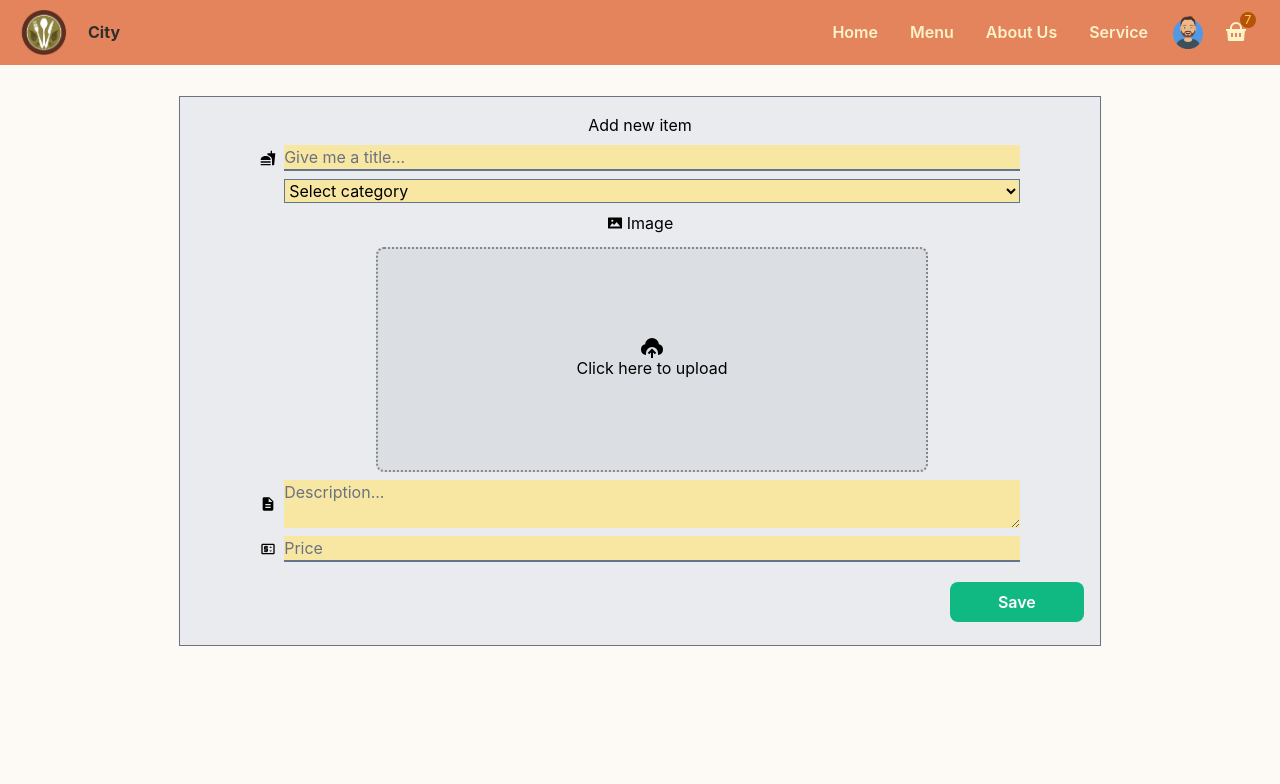
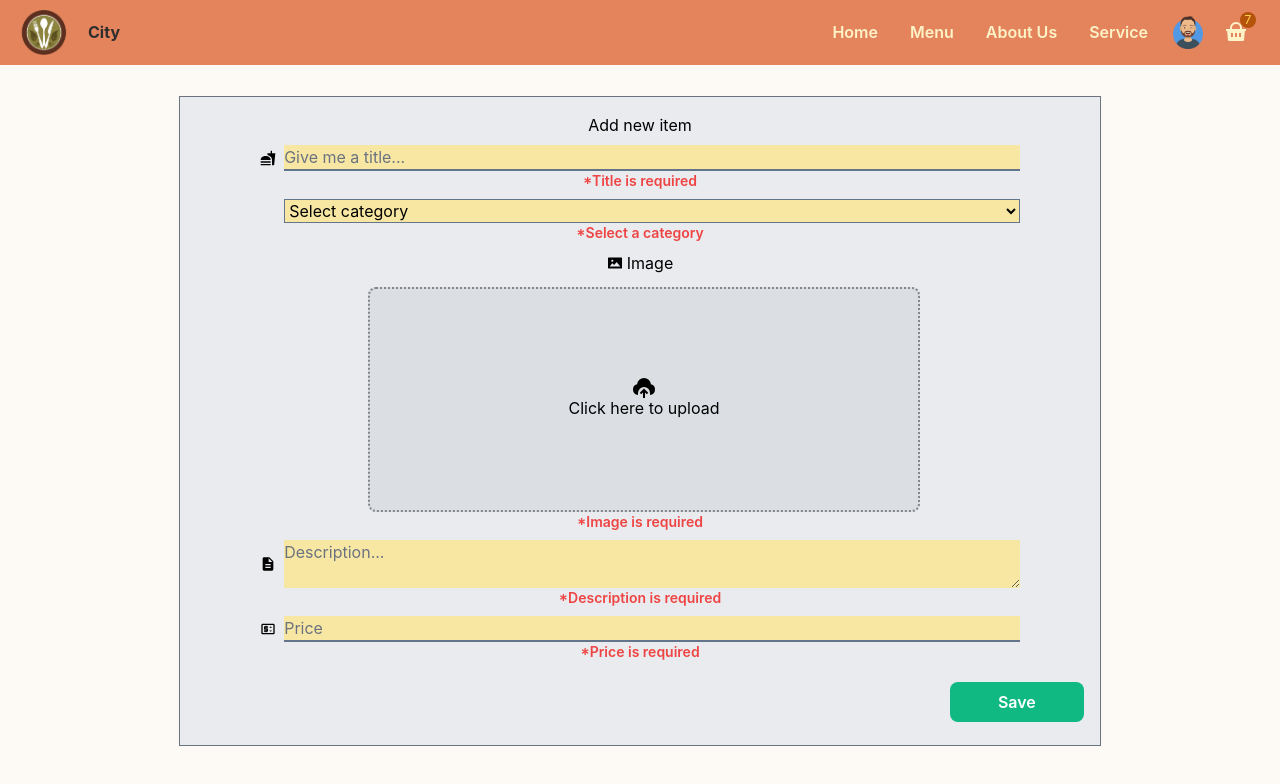
Before and after one commit to SvenAndreas/devFood, a React (Create React App) app: page /createItem in a window 1280 px wide. Shown: the top 784 px of the page. Built offline with nearby package versions, Linux system fonts and the light colour scheme.

Commit message:
Create productvalidation and upload finished

```diff
--- a/src/components/CreateProduct.js
+++ b/src/components/CreateProduct.js
@@ -1,78 +1,220 @@
-import React,{useState} from 'react'
-import {MdFastfood, MdDescription,MdOutlinePriceChange} from "react-icons/md"
-import {RiUploadCloud2Fill, RiDeleteBin2Line, } from "react-icons/ri"
-import {AiFillPicture} from "react-icons/ai"
-import {categories} from "../utils/data"
+import React, { useState } from 'react'
+import { MdFastfood, MdDescription, MdOutlinePriceChange } from "react-icons/md"
+import { RiUploadCloud2Fill, RiDeleteBin2Line, } from "react-icons/ri"
+import { AiFillPicture } from "react-icons/ai"
+import { categories } from "../utils/data"
 import Loader from './Loader'
-import { getDownloadURL, ref, uploadBytesResumable } from 'firebase/storage'
+import { deleteObject, getDownloadURL, ref, uploadBytesResumable } from 'firebase/storage'
 import { storage } from '../firebase/firebase.config'
+import { useDispatch, useSelector } from 'react-redux'
+import { setIsLoading } from '../redux/actions'
+import { saveItem } from '../utils/firebaseFunctions'
+
+
+export function validate(input) {
+  let errors = {};
+
+  // let imgPostDot = input.img.lastIndexOf(".")+1; // +1 if not it brings the dot too
+  // let validExt = ["jpg","png","jpeg"];
+  // let imgExt = input.img.substring(imgPostDot)
+
+  // else if(!validExt.includes(imgExt)){
+  //   errors.img= "Invalid extension, must be .jpg .jpeg or .png"
+  // }
+  if (input.select === "other") {
+    errors.select = "*Select a category"
+  }
+  if (!input.img) {
+    errors.img = "*Image is required"
+  }
+  if (!input.title) {
+    errors.title = "*Title is required"
+  }
+  else if (!/^[a-zA-Z\s]*$/.test(input.title)) {
+    errors.title = "*Title only accept letters"
+  }
+  if (!input.price) {
+    errors.price = "*Price is required"
+  }
+  else if (!/[0-9]/.test(input.price)) {
+    errors.price = "*Price only accept numbers"
+  }
+  if (!input.description) {
+    errors.description = "*Description is requiered"
+  }
+  return errors;
+}
 
 
 function CreateProduct() {
 
-  const [isLoading, setIsLoading] = useState(false)
+  const initialState = {
+    title: "",
+    price: "",
+    description: "",
+    img: "",
+    select: "other",
+  }
+
+  const errorsIntialState = {
+    title: "*Title is required",
+    price: "*Price is required",
+    description: "*Description is required",
+    img: "*Image is required",
+    select: "*Select a category"
+  }
+
+  const isLoading = useSelector((state) => state.loading)
+  const dispatch = useDispatch()
+
+  // const [isLoading, setIsLoading] = useState(false)
   const [imageAsset, setImageAsset] = useState(null)
+  const [input, setInput] = useState(initialState)
+  const [errors, setErrors] = useState(errorsIntialState)
+  const [msg, setMsg] = useState({ error: "", succes: "" });
 
-  const upLoadImage = (e)=>{
-    setIsLoading(true);
+  const handleInputChange = (e) => {
+    setInput((prev) => ({ ...prev, [e.target.name]: e.target.value }))
+    setErrors(validate({ ...input, [e.target.name]: e.target.value }))
+  }
+
+  const upLoadImage = (e) => {
+    dispatch(setIsLoading())
     const imageInfo = e.target.files[0];
     const storageRef = ref(storage, `Images/${Date.now()}-${imageInfo.name}`)
-    const upLoad = uploadBytesResumable(storageRef,imageInfo)
-    upLoad.on("state_changed",(snapshot)=>{
-      const upLoadProgress = (snapshot.bytesTransferred / snapshot.totalBytes)*100;
-    },(error)=>{
+    const upLoad = uploadBytesResumable(storageRef, imageInfo)
+    upLoad.on("state_changed", (snapshot) => {
+      const upLoadProgress = (snapshot.bytesTransferred / snapshot.totalBytes) * 100;
+    }, (error) => {
       console.log(error)
-    },()=>{
-      getDownloadURL(upLoad.snapshot.ref).then(downloadURL =>{
+      dispatch(setIsLoading());
+      setMsg((prev) => ({ ...prev, error: "Error while uploading : try again 🚨" }))
+      setTimeout(() => {
+        setMsg((prev) => ({ ...prev, error: "" }))
+      }, 3000);
+    }, () => {
+      getDownloadURL(upLoad.snapshot.ref).then(downloadURL => {
         setImageAsset(downloadURL);
-        setIsLoading(false);
+        dispatch(setIsLoading());
+        setInput((prev) => ({ ...prev, img: e.target.value.substring(e.target.value.lastIndexOf(".") + 1) }))
+        setErrors(validate({ ...input, img: e.target.value.substring(e.target.value.lastIndexOf(".") + 1) }));
+        setMsg((prev) => ({ ...prev, succes: "Image uploaded succesfully 😊" }))
+        setTimeout(() => {
+          setMsg((prev) => ({ ...prev, succes: "" }))
+        }, 3000);
       })
     })
   }
-  const deleteImage = ()=>{}
+
+  const deleteImage = () => {
+    dispatch(setIsLoading())
+    const deleteRef = ref(storage, imageAsset);
+    deleteObject(deleteRef).then(() => {
+      setImageAsset(null);
+      dispatch(setIsLoading());
+      setInput((prev) => ({ ...prev, img: "" }))
+      setErrors((prev) => ({ ...prev, img: "*Image is required" }))
+      setMsg((prev) => ({ ...prev, succes: "Image removed succesfully 😊" }))
+      setTimeout(() => {
+        setMsg((prev) => ({ ...prev, succes: "" }))
+      }, 3000);
+    })
+  }
+
+  const saveDetails = (e) => {
+    e.preventDefault();
+    try {
+      if (!input.description || !input.select || !input.img || !input.price) {
+        setMsg((prev) => ({ ...prev, error: "Required fields can't be empty" }))
+        setTimeout(() => {
+          setMsg((prev) => ({ ...prev, error: "" }))
+        }, 3000);
+      } else {
+        const data = {
+          id: `${Date.now()}`,
+          title: input.title,
+          imageUrl: imageAsset,
+          category: input.select,
+          description: input.description,
+          price: input.price,
+          qty: 1
+        }
+        saveItem(data);
+        setInput(initialState);
+        setImageAsset(null);
+        setErrors(errorsIntialState)
+
+        // setInput((prev)=>({...prev,select:document.forms[0]["select"].value="other"}))
+
+        setMsg((prev) => ({ ...prev, succes: "New product uploaded 😊" }))
+        setTimeout(() => {
+          setMsg((prev) => ({ ...prev, succes: "" }))
+        }, 3000);
+      }
+    } catch (error) {
+      console.log(error)
+      setMsg((prev) => ({ ...prev, error: "Error while uploading : try again 🚨" }))
+      setTimeout(() => {
+        setMsg((prev) => ({ ...prev, error: "" }))
+      }, 3000);
+    }
+  }
+
+
   return (
-      <form className='flex flex-col w-[80%] m-auto h-550 items-center bg-slate-300/40 border border-gray-500'
-      onSubmit={(e)=>e.preventDefault(e)}>
+    <form className={errors ? 'flex flex-col w-[80%] m-auto h-650 items-center bg-slate-300/40 border border-gray-500' : 'flex flex-col w-[80%] m-auto h-550 items-center bg-slate-300/40 border border-gray-500'}
+      onSubmit={saveDetails}>
+      {!msg.succes ? null : <p className='text-white bg-emerald-600 p-2 font-bold text-md mt-2 rounded-xl'>{msg.succes}</p>}
+      {!msg.error ? null : <p className='text-white bg-red-600 p-2 font-bold text-md mt-2 rounded-xl'>{msg.error}</p>}
       <h1 className='mt-4'>
         Add new item
       </h1>
       <div className='flex mt-2 w-full justify-center'>
-          <MdFastfood className='self-center mr-2'/>
+        <MdFastfood className='self-center mr-2' />
         <input
           className='w-[80%] outline-none border-b-2 border-slate-500 bg-amber-200/75 placeholder:text-gray-500'
           placeholder='Give me a title...'
           type="text"
           name="title"
+          value={input.title}
+          onChange={handleInputChange}
         />
       </div>
+      {!errors ? null : <p className='text-red-500 font-semibold text-sm'>{errors.title}</p>}
       <div className='flex mt-2 w-full justify-center'>
-          <select className='w-[80%] ml-6 outline-none border border-solid border-slate-500 bg-amber-200/75 placeholder:text-gray-500'>
-            <option value="other" className='bg-white placeholder:text-gray-500' >
+        <select
+          name="select"
+          className='w-[80%] ml-6 outline-none border border-solid border-slate-500 bg-amber-200/75 placeholder:text-gray-500'
+          onClick={handleInputChange}
+        >
+          <option value={input.select} className='bg-white placeholder:text-gray-500' >
             Select category
           </option>
-            {categories && categories.map(e=>(
+          {categories && categories.map(e => (
             <option
               className='text-base font-semibold'
               key={e.id}
+              value={e.name}
             >
               {e.name}
             </option>
           ))}
         </select>
       </div>
+      {!errors ? null : <p className='text-red-500 font-semibold text-sm' >{errors.select}</p>}
       <p className='mt-2 flex items-center'>
-          <AiFillPicture className='mr-1'/>
+        <AiFillPicture className='mr-1' />
         Image
       </p>
-        <div className='w-[80%] md:w-[60%] h-225 mt-3 bg-slate-500/10 ml-6 cursor-pointer rounded-lg border-2 border-dotted border-black/40 flex items-center justify-center'>
+      <div className='w-[80%] md:w-[60%] h-225 mt-3 bg-slate-500/10 ml-6 cursor-pointer rounded-lg border-2 border-dotted border-black/40 flex items-center justify-center xs:mr-4'>
         {isLoading ? (
-            <Loader/>
-          ):(
+          <Loader />
+        ) : (
           <>
             {!imageAsset ? (
               <label className='w-full h-full flex flex-col items-center justify-center cursor-pointer'>
                 <div className='flex items-center justify-center flex-col'>
-                   <RiUploadCloud2Fill className='cursor-pointer scale-150'/>
+                  <RiUploadCloud2Fill className='cursor-pointer scale-150' />
                   <p className='text-center cursor-pointer'>
                     Click here to upload
                   </p>
@@ -82,19 +224,23 @@ function CreateProduct() {
                   type="file"
                   accept='image/*'
                   onChange={upLoadImage}
+                  name="image"
+                  value={input.img}
                 />
               </label>
-              ):(
+            ) : (
               <>
                 <div className='relative h-full'>
                   <img
                     src={imageAsset}
                     alt="UploadedImage"
-                      className='w-full h-full object-cover'/>
+                    className='w-full h-full object-cover'
+                    name="imageUploaded"
+                  />
                   <button
                     className='absolute right-2 bottom-2 w-7 h-6 flex items-center justify-center rounded-full bg-red-500 text-xl cursor-pointer hover:drop-shadow-xl duration-500 transition-all'
                     onClick={deleteImage}>
-                      <RiDeleteBin2Line className='text-white'/>
+                    <RiDeleteBin2Line className='text-white' />
                   </button>
                 </div>
               </>
@@ -103,27 +249,34 @@ function CreateProduct() {
         )
         }
       </div>
+      {!errors ? null : <p className='text-red-500 font-semibold text-sm'>{errors.img}</p>}
       <div className='flex mt-2 w-full justify-center'>
-          <MdDescription className='self-center mr-2'/>
+        <MdDescription className='self-center mr-2' />
         <textarea
           className='w-[80%] outline-none border-slate-500 bg-amber-200/75 placeholder:text-gray-500'
           placeholder='Description...'
           type="text"
           name="description"
+          value={input.description}
+          onChange={handleInputChange}
         />
       </div>
+      {!errors ? null : <p className='text-red-500 font-semibold text-sm'>{errors.description}</p>}
       <div className='flex mt-2 w-full justify-center'>
-          <MdOutlinePriceChange className='self-center mr-2'/>
+        <MdOutlinePriceChange className='self-center mr-2' />
         <input
           className='w-[80%] outline-none border-b-2 border-slate-500 bg-amber-200/75 placeholder:text-gray-500'
           placeholder="Price"
           type="text"
           name="price"
+          value={input.price}
+          onChange={handleInputChange}
         />
       </div>
+      {!errors ? null : <p className='text-red-500 font-semibold text-sm'>{errors.price}</p>}
       <button
         type='submit'
-         className='mt-3 md:mt-5 md:mr-4 md:ml-auto md:w-auto w-full bg-emerald-500 text-white font-semibold px-12 py-2 rounded-lg hover:bg-emerald-400'
+        className='mt-3 mb-3 md:mt-5 md:mr-4 md:ml-auto md:w-auto w-full bg-emerald-500 text-white font-semibold px-12 py-2 rounded-lg hover:bg-emerald-400'
       >
         Save
       </button>
--- a/src/components/NavBar.js
+++ b/src/components/NavBar.js
@@ -1,7 +1,7 @@
 import React, { useState } from 'react'
 import Logo from "../img/logo.png"
 import Avatar from "../img/avatar.png"
-import { RiShoppingBasketFill, RiLogoutCircleRLine, RiAddCircleLine, RiMenu3Fill, RiMenu2Fill } from "react-icons/ri"
+import { RiShoppingBasketFill, RiLogoutCircleRLine, RiAddCircleLine, RiMenu3Fill} from "react-icons/ri"
 import { motion } from "framer-motion"
 import { Link } from 'react-router-dom'
 import { getAuth, signInWithPopup, GoogleAuthProvider } from "firebase/auth";
--- a/src/redux/actions.js
+++ b/src/redux/actions.js
@@ -1,4 +1,5 @@
 export const SET_USER = "SET_USER";
+export const SET_LOADING = "SET_LOADING"
 
 
 export const setUsers = (payload)=>{
@@ -7,3 +8,9 @@ export const setUsers = (payload)=>{
             payload: {...payload}
         }
 }
+
+export const setIsLoading = () => {
+      return {
+            type: SET_LOADING
+      }
+}
--- /dev/null
+++ b/src/utils/firebaseFunctions.js
@@ -0,0 +1,6 @@
+import { doc, setDoc } from "firebase/firestore"
+import { fireStore } from "../firebase/firebase.config"
+
+export const saveItem = async (data) => {
+    await setDoc(doc(fireStore, "foodItems", `${Date.now()}`), data, { merge: true });
+}
--- a/tailwind.config.js
+++ b/tailwind.config.js
@@ -31,6 +31,7 @@ module.exports = {
         550: "550px",
         575: "575px",
         600: "600px",
+        650: "650px",
         685: "685px",
         800: "800px",
         "90vh":"90vh",
@@ -41,6 +42,7 @@ module.exports = {
         620: "620px",
       },
       screens:{
+        xs: "130px",
         sm: "640px",
         md: "768px",
         lg: "1024px",
```
Also changed, not shown: src/redux/reducer.js (+10 -4 lines). Lines whose indentation alone changed are shown as unchanged.
